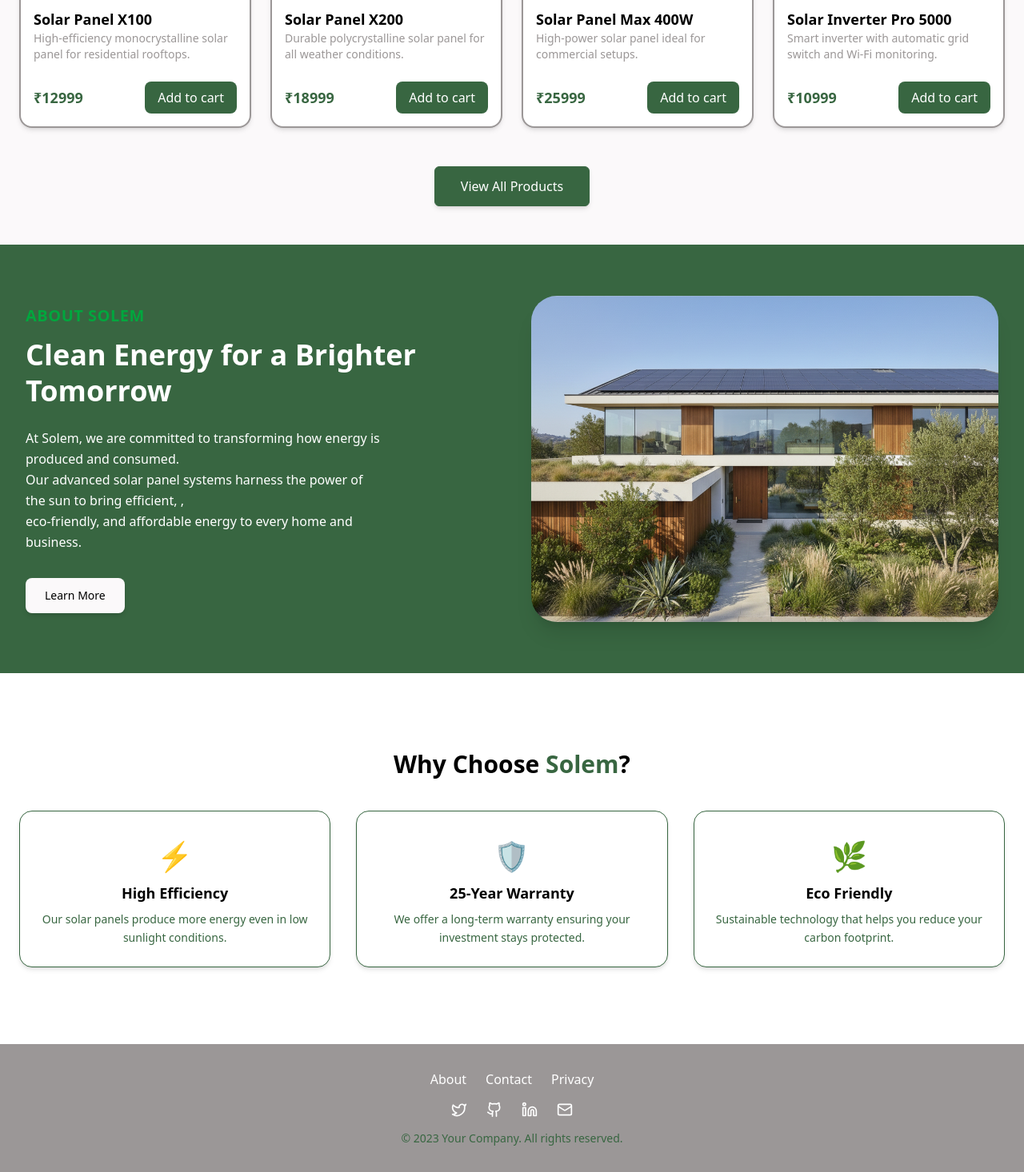
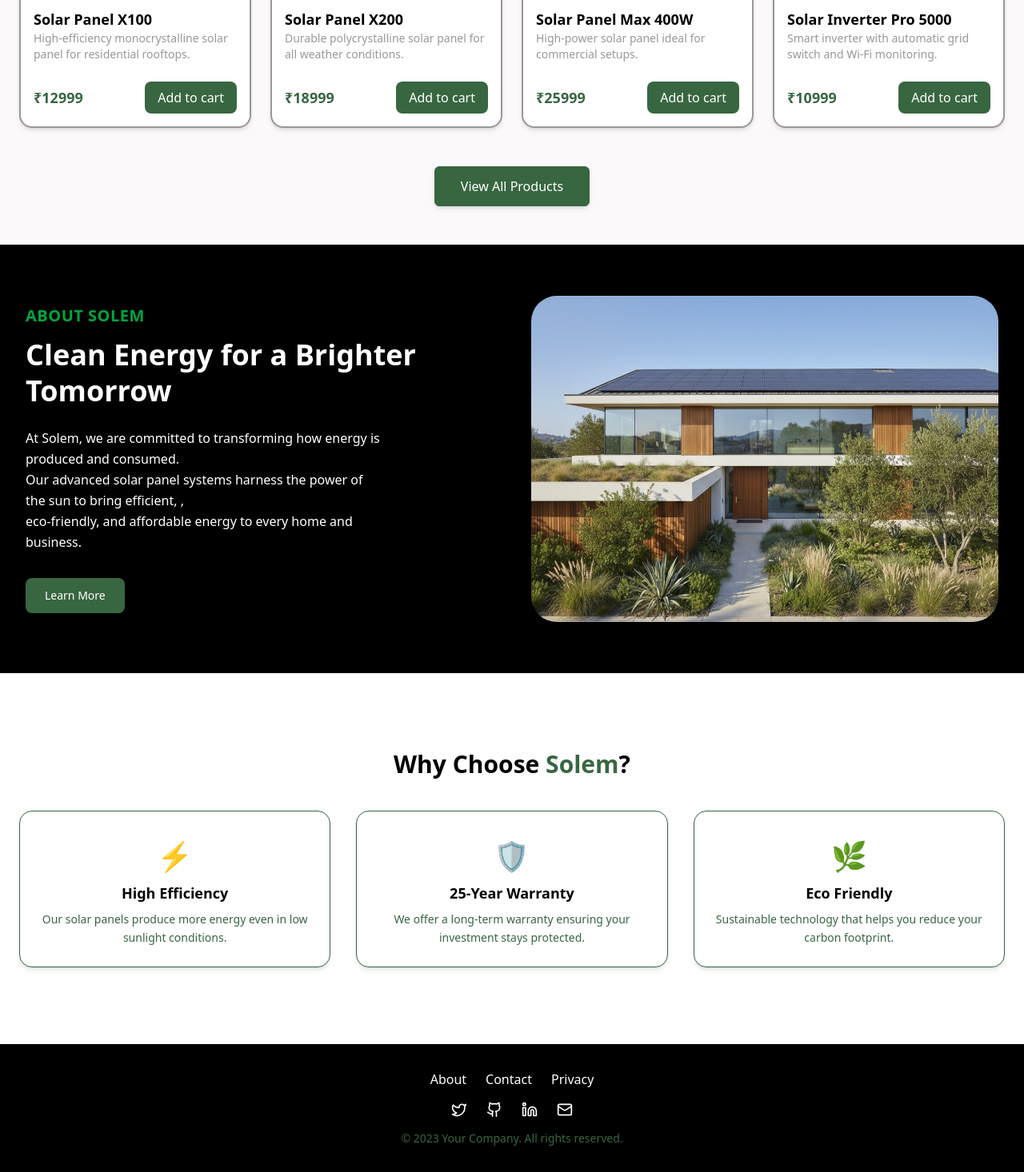
Before and after one commit to Prakhar-99/Solem, a React (Vite) app in the folder frontend/: page / in a window 1280 px wide. Shown: the part 1172-2638 px from the top of the page at 80% size. Built offline with nearby package versions, Linux system fonts and the light colour scheme.

Commit message:
fix home pagea bout section and also redsign a footer need to make link in footer working

```diff
--- a/frontend/src/components/HomeComponent/HomeAboutSec.jsx
+++ b/frontend/src/components/HomeComponent/HomeAboutSec.jsx
@@ -3,7 +3,7 @@ import AboutIMg from "../../assets/media/image/aboutsola.png"
 
 export default function SolarAbout() {
   return (
-    <section className="w-full  py-16  bg-complement">
+    <section className="w-full  py-16  bg-secondary">
       <div className="max-w-7xl mx-auto flex flex-col-reverse md:flex-col lg:flex-row items-center justify-between px-6 lg:px-8 gap-12">
 
         {/* Left Section: Text Content */}
@@ -19,7 +19,7 @@ export default function SolarAbout() {
           </p>
 
           <button
-            className="inline-block px-6 py-3 bg-secondarybg text-secondary text-sm font-medium  shadow-md rounded-lg hover:bg-element hover:text-primary  transition-all duration-200"
+            className="inline-block px-6 py-3 bg-complement text-primary text-sm font-medium  shadow-md rounded-lg hover:bg-element hover:text-primary  transition-all duration-200"
           >
             Learn More
           </button>
@@ -27,7 +27,7 @@ export default function SolarAbout() {
 
         {/* Right Section: Image with Rounded Corners */}
         <div className="flex-1  ">
-          <div className="rounded-[2rem] overflow-hidden shadow-xl relative">
+          <div className="rounded-[2rem] overflow-hidden shadow-xl">
             <img
               src={AboutIMg}
               alt="Modern home with solar panels"
--- a/frontend/src/components/other/Fotter.jsx
+++ b/frontend/src/components/other/Fotter.jsx
@@ -3,27 +3,27 @@ import { Twitter, Github, Linkedin, Mail } from 'lucide-react';
 
 const Fotter = () => {
   return (
-    <footer className="bg-secondarylite text-primary py-8  w-full">
+    <footer className="bg-secondary text-primary py-8  w-full">
 
       <div className="container mx-auto px-4 text-center">
         <div className="flex justify-center space-x-6 mb-4">
-          <a href="/about" className=" text-primary hover:text-secondary transition-colors">About</a>
-          <a href="/contact" className=" text-primary hover:text-secondary transition-colors">Contact</a>
-          <a href="/privacy" className="text-primary hover:text-secondary transition-colors">Privacy</a>
+          <a href="/about" className=" text-primary hover:text-complement transition-colors">About</a>
+          <a href="/contact" className=" text-primary hover:text-complement transition-colors">Contact</a>
+          <a href="/privacy" className="text-primary hover:text-complement transition-colors">Privacy</a>
         </div>
 
         <div className="flex justify-center space-x-6 mb-4">
           <a href="https://twitter.com" aria-label="Twitter">
-            <Twitter size={20} className=" text-primary hover:text-secondary transition-colors" />
+            <Twitter size={20} className=" text-primary hover:text-complement transition-colors" />
           </a>
           <a href="https://github.com" aria-label="GitHub">
-            <Github size={20} className=" text-primary hover:text-secondary transition-colors" />
+            <Github size={20} className=" text-primary hover:text-complement transition-colors" />
           </a>
           <a href="https://linkedin.com" aria-label="LinkedIn">
-            <Linkedin size={20} className=" text-primary hover:text-secondary transition-colors" />
+            <Linkedin size={20} className=" text-primary hover:text-complement transition-colors" />
           </a>
           <a href="mailto:example@email.com" aria-label="Email">
-            <Mail size={20} className=" text-primary hover:text-secondary transition-colors" />
+            <Mail size={20} className=" text-primary hover:text-complement transition-colors" />
           </a>
         </div>
 
```
Also changed, not shown: frontend/src/assets/media/image/solar.jpg (deleted), frontend/src/assets/media/image/solar2.jpg (deleted).
